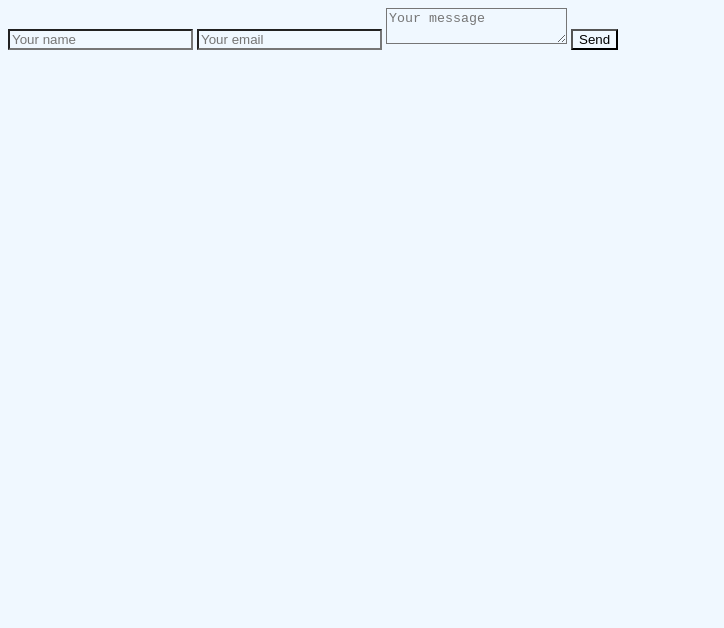
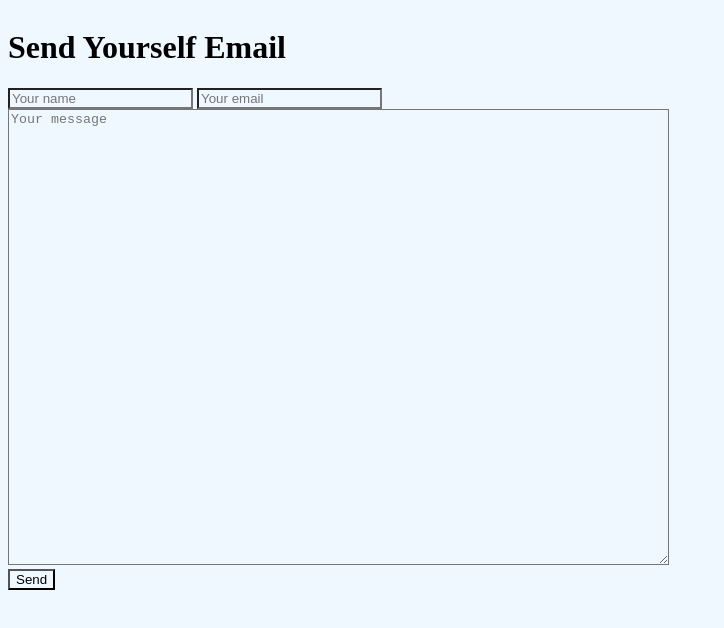
Before and after one commit to raymanl33/form-services, a plain HTML site: page index.html in a window 1280 px wide. Shown: the whole page, without its empty margins (0-724 px from the left). Drawn offline with Linux system fonts and the light colour scheme.

Commit message:
add grid area and h1 for index.html

```diff
--- a/CSS/style.css
+++ b/CSS/style.css
@@ -1,3 +1,23 @@
 * {
     background-color: aliceblue;
 }
+
+
+.container {
+    display: grid;
+    grid-template-columns: repeat(3, 1fr);
+    grid-template-rows: 80px;
+    grid-template-areas:
+    'top top top'
+    'left center right';
+    width: 360px;
+
+}
+
+.form {
+    grid-area: center;
+}
+
+h1 {
+    grid-area: top;
+}
--- a/index.html
+++ b/index.html
@@ -6,13 +6,20 @@
     <link rel="stylesheet" href="CSS/style.css">
     <title>Form Services</title>
 </head>
+
+
 <body>
+    <div class="container">
+        <h1>Send Yourself Email</h1>
+        <div class= "form">
     <form method="POST" action="https://simple-form.com/raymanl33@icloud.com">
         <input type="text" name="name" placeholder="Your name" />
         <input type="email" name="replyTo" placeholder="Your email" />
-        <textarea name="message" placeholder="Your message"></textarea>
+        <textarea name="message" placeholder="Your message"  rows="30" cols="80"></textarea>
         <input type="submit" value="Send" />
     </form>
+</div>
+</div>
+</body>
 
-</body>
 </html>
```
